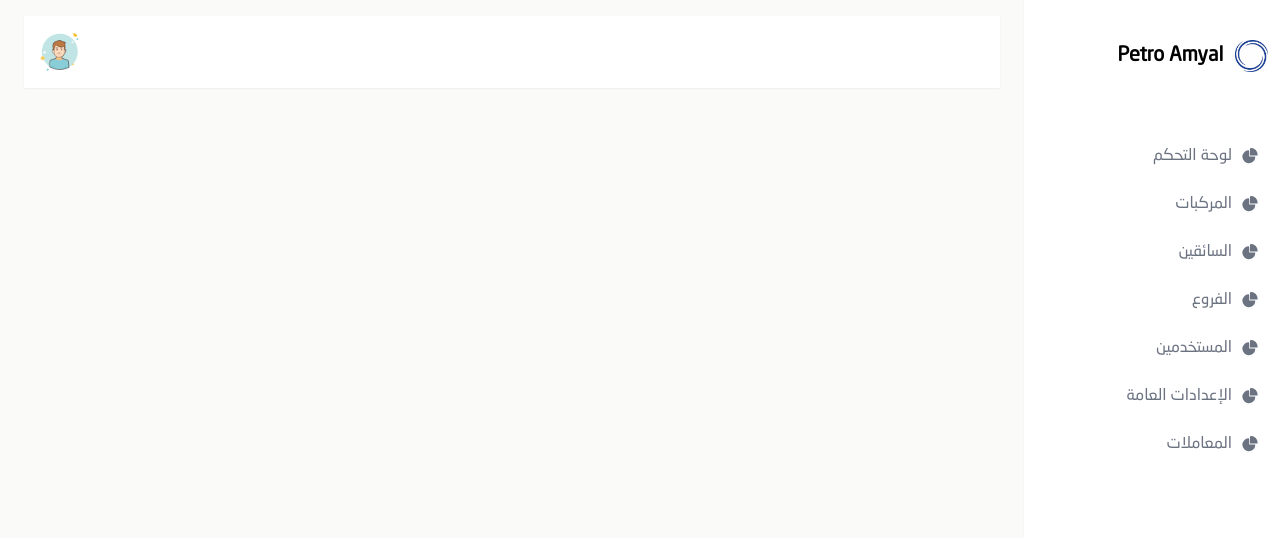
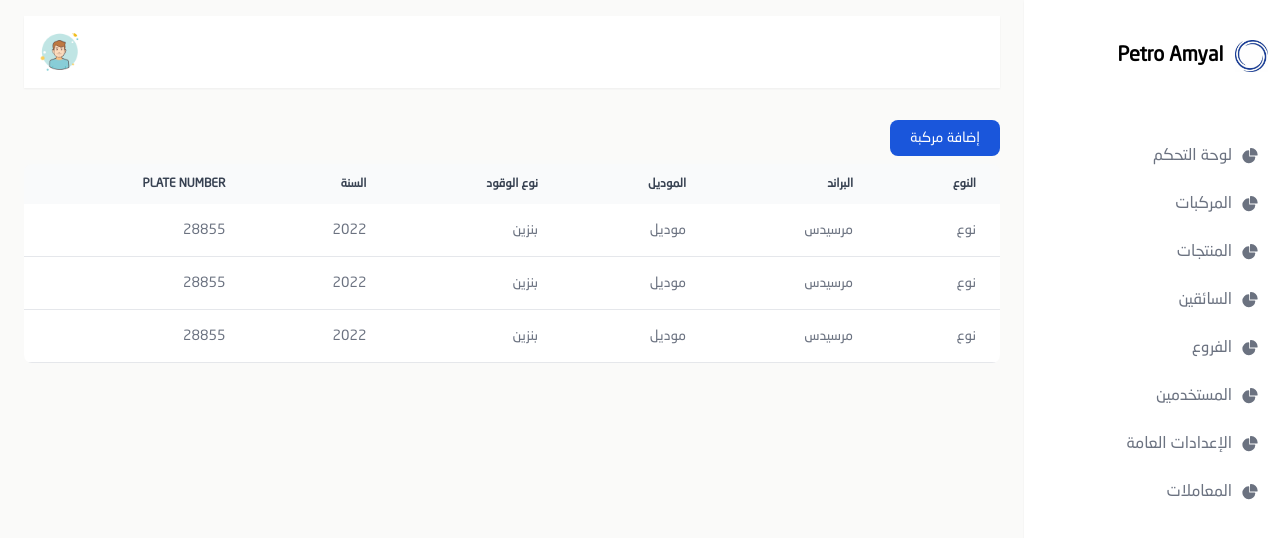
Before and after one commit to Ahmed-Alkhatim/vue-mvvm-pattern, a Vue app: page /vehicles in a window 1280 px wide. Shown: the top 538 px of the page. Built offline with nearby package versions, Linux system fonts and the light colour scheme; the HTML template or start-up script is replaced by a standard one.

Commit message:
branches products, vehicles, branches, products,

```diff
--- a/src/components/Sidebar.vue
+++ b/src/components/Sidebar.vue
@@ -34,7 +34,8 @@ import logo from "@/assets/images/logo.png"
 
 const navigators = [
     { route: "/cpanel", name : "لوحة التحكم" },
-    { route: "/mr", name :  "المركبات" },
+    { route: "/vehicles", name :  "المركبات" },
+    { route: "/product", name :  "المنتجات" },
     { route: "/drivers", name :  "السائقين" },
     { route: "/branches", name :  "الفروع" },
     { route: "/users", name :  "المستخدمين" },
--- a/src/router/index.js
+++ b/src/router/index.js
@@ -4,6 +4,9 @@ import PasswordReset from '@/views/auth/login/PasswordReset.vue'
 import Register from '@/views/auth/register/index.vue'
 import HomePage from "@/views/home/index.vue"
 import Drivers from "@/views/drivers/index.vue"
+import Vehicles from "@/views/vehicles/index.vue"
+import Branches from "@/views/branches/index.vue"
+import Product from "@/views/products/index.vue"
 const router = createRouter({
   history: createWebHistory(import.meta.env.BASE_URL),
   routes: [
@@ -45,18 +48,23 @@ const router = createRouter({
     {
       path: '/branches',
       name: 'branches',
-      component: ''
+      component: Branches
+    },
+    {
+      path: '/product',
+      name: 'product',
+      component: Product
     },
     {
       path: '/drivers',
       name: 'drivers',
       component: Drivers
     },
-    // {
-    //   path: '/mr',
-    //   name: 'mr',
-    //   component: ''
-    // },
+    {
+      path: '/vehicles',
+      name: 'vehicles',
+      component: Vehicles
+    },
     {
       path: '/cpanel',
       name: 'cpanel',
--- /dev/null
+++ b/src/stores/branches.js
@@ -0,0 +1,15 @@
+import { defineStore } from "pinia";
+import { ref } from "vue";
+
+export const useBranchesStore = defineStore("branches", () => {
+
+    const branches = ref([
+        {}
+    ])
+
+    const setBranches = (data) => {
+        branches.value = data
+    }
+
+    return { branches, setBranches}
+})
--- a/src/stores/index.js
+++ b/src/stores/index.js
@@ -1,4 +1,6 @@
 import { useDriversStore } from "./drivers"
+import { useVehiclesStore } from "./vehicles"
+import { useBranchesStore } from "./branches"
+import { useProductsStore } from "./products"
 
-
-export { useDriversStore }
+export { useDriversStore, useVehiclesStore, useBranchesStore, useProductsStore }
--- /dev/null
+++ b/src/stores/products.js
@@ -0,0 +1,17 @@
+import { defineStore } from "pinia";
+import { ref } from "vue";
+export const useProductsStore = defineStore("products", () => {
+
+    // states
+    const products = ref([
+        { "id" : "2", "profile_id" : "2", "product_type_id" : "2", "name" : "منتج", "price" : "3000", "description" : "وصف للمنتج", "status" : "active", "created_at" : "22/2/2022", "updated_at" : "22/2/2030" },
+        { "id" : "2", "profile_id" : "2", "product_type_id" : "2", "name" : "منتج", "price" : "3000", "description" : "وصف للمنتج", "status" : "active", "created_at" : "22/2/2022", "updated_at" : "22/2/2030" }
+
+    ])
+
+    const setProducts = (data) => {
+        products.value = data
+    }
+
+    return { products, setProducts }
+})
--- /dev/null
+++ b/src/stores/vehicles.js
@@ -0,0 +1,19 @@
+import { defineStore } from "pinia";
+import { ref } from "vue";
+
+
+export const useVehiclesStore = defineStore( "Vehicles", () => {
+    const vehicles = ref([
+        { "id" : "", "manageable_type" : "", "manageable_id" : "", "type" : "نوع ", "brand" : "مرسيدس", "model" : "موديل", "fuel_type" : "بنزين", "year" : "2022", "plate_number" : "28855", "created_at" : "28855", "updated_at" : "2022" },
+        { "id" : "", "manageable_type" : "", "manageable_id" : "", "type" : "نوع ", "brand" : "مرسيدس", "model" : "موديل", "fuel_type" : "بنزين", "year" : "2022", "plate_number" : "28855", "created_at" : "28855", "updated_at" : "2022" },
+        { "id" : "", "manageable_type" : "", "manageable_id" : "", "type" : "نوع ", "brand" : "مرسيدس", "model" : "موديل", "fuel_type" : "بنزين", "year" : "2022", "plate_number" : "28855", "created_at" : "28855", "updated_at" : "2022" }
+    ])
+
+    // Actions
+    const setVehicles = (data) => {
+        vehicles.value = data
+    }
+
+    return({ vehicles, setVehicles })
+})
+//
--- /dev/null
+++ b/src/views/branches/AddBranch.vue
@@ -0,0 +1,38 @@
+<template>
+    <Dialog v-model="isDialogVisible">
+
+        <template #activator>
+            <Btn size="small" color="primary">إضافة فرع</Btn>
+        </template>
+
+        <Card title="إضافة فرع">
+
+            <div class = "flex justify-end">
+                <div class = "mt-4">
+                    <Btn size = "small" color = "primary">إضافة</Btn>
+                    <Btn @click = "isDialogVisible = false" size = "small" color = "secondary">إلغاء</Btn>
+                </div>
+            </div>
+        </Card>
+    </Dialog>
+</template>
+
+<script setup>
+import { reactive, ref } from 'vue';
+import { Dialog, Btn, Card, TextInput, DateInput, NumberInput } from "@/components"
+
+// States
+const isDialogVisible = ref(false)
+
+const branchData = reactive({
+
+})
+
+const errors = reactive({
+
+ })
+</script>
+
+<style lang="scss" scoped>
+
+</style>
--- /dev/null
+++ b/src/views/branches/index.vue
@@ -0,0 +1,29 @@
+<template>
+<div>
+    <div>
+        <AddBranch />
+    </div>
+    <div>
+    <VTable :heads = "[]">
+        <VTableRow v-for="branch in []">
+            <td>{{ branch.name }}</td>
+            <td>{{ branch.name }}</td>
+            <td>{{ branch.name }}</td>
+            <td>{{ branch.name }}</td>
+            <td>{{ branch.name }}</td>
+            <td>{{ branch.name }}</td>
+            <td>{{ branch.name }}</td>
+        </VTableRow>
+    </VTable>
+    </div>
+</div>
+</template>
+
+<script setup>
+import { VTable, VTableRow } from "@/components"
+import AddBranch from "./AddBranch.vue";
+</script>
+
+<style lang="scss" scoped>
+
+</style>
--- /dev/null
+++ b/src/views/products/AddProduct.vue
@@ -0,0 +1,58 @@
+<template>
+    <Dialog v-model="isDialogVisible">
+
+        <template #activator>
+            <Btn size="small" color="primary">إضافة منتج</Btn>
+        </template>
+
+        <Card class="space-y-5 w-[600px]" title="إضافة منتج">
+            <div class="grid grid-cols-2 gap-2">
+                <TextInput v-model = "productData.name" label = "الإسم "  :error = "productData.name"/>
+                <TextInput v-model = "productData.profile_id" label = "البروفايل"  :error = "productData.profile_id"/>
+            </div>
+            <TextInput v-model = "productData.price" label = "السعر"  :error = "productData.price"/>
+            <TextInput v-model = "productData.description" label = "الوصف"  :error = "productData.description"/>
+            <TextInput v-model = "productData.status" label = "الحالة"  :error = "productData.status"/>
+            <TextInput v-model = "productData.created_at" label = "تاريخ الإنشاء"  :error = "productData.created_at"/>
+            <div class = "flex justify-end">
+                <div class = "mt-4">
+                    <Btn size = "small" color = "primary">إضافة</Btn>
+                    <Btn @click = "isDialogVisible = false" size = "small" color = "secondary">إلغاء</Btn>
+                </div>
+            </div>
+
+        </Card>
+    </Dialog>
+</template>
+
+<script setup>
+import { reactive, ref } from 'vue';
+import { Dialog, Btn, Card, TextInput, DateInput, NumberInput } from "@/components"
+
+// States
+const isDialogVisible = ref(false)
+
+const productData = reactive({
+    name : "",
+    profile_id : "",
+    price : "",
+    description : "",
+    status : "",
+    created_at : "",
+    updated_at : "",
+})
+
+const errors = reactive({
+    name : "",
+    profile_id : "",
+    price : "",
+    description : "",
+    status : "",
+    created_at : "",
+    updated_at : "",
+ })
+</script>
+
+<style lang="scss" scoped>
+
+</style>
--- /dev/null
+++ b/src/views/products/index.vue
@@ -0,0 +1,33 @@
+<template>
+    <div>
+        <div>
+            <AddProduct />
+        </div>
+        <div>
+        <VTable :heads = '["الإسم ", "البروفايل", "السعر", "الوصف", "الحالة", "تاريخ الإنشاء"]'>
+            <VTableRow v-for="product in productsStore.products">
+                <td>{{ product.name }}</td>
+                <td>{{ product.profile_id }}</td>
+                <td>{{ product.price }}</td>
+                <td>{{ product.description }}</td>
+                <td>{{ product.status }}</td>
+                <td>{{ product.created_at }}</td>
+            </VTableRow>
+        </VTable>
+        </div>
+    </div>
+    </template>
+
+    <script setup>
+    import { VTable, VTableRow } from "@/components"
+    import AddProduct from "./AddProduct.vue";
+    import { useProductsStore } from "@/stores"
+
+    // Stores
+    const productsStore = useProductsStore()
+
+    </script>
+
+    <style lang="scss" scoped>
+
+    </style>
--- /dev/null
+++ b/src/views/vehicles/AddVehicle.vue
@@ -0,0 +1,52 @@
+<template>
+    <Dialog v-model="isDialogVisible">
+        <template #activator>
+            <Btn size="small" color="primary">إضافة مركبة</Btn>
+        </template>
+        <Card  class="space-y-5 w-[600px]" title = "إضافة مركبة">
+            <TextInput v-model="vehicleData.name" label = "النوع"  :error = "errors.name"/>
+            <div class="grid grid-cols-2 gap-2">
+                <TextInput v-model="vehicleData.model" label = "الموديل"  :error = "errors.model"/>
+                <TextInput v-model="vehicleData.year" label = "السنة"  :error = "errors.year"/>
+            </div>
+                <TextInput v-model="vehicleData.fuel_type" label = "نوع الوقود"  :error = "errors.fuel_type"/>
+            <TextInput v-model="vehicleData.plate_number" label = "Plate number"  :error = "errors.plate_number"/>
+            <div class = "flex justify-end">
+                    <div class = "mt-4">
+                        <Btn size = "small" color = "primary">إضافة</Btn>
+                        <Btn @click = "isDialogVisible = false" size = "small" color = "secondary">إلغاء</Btn>
+                    </div>
+                </div>
+        </Card>
+    </Dialog>
+</template>
+
+<script setup>
+import { reactive, ref } from "vue"
+import { Dialog, Btn, Card, TextInput } from "@/components"
+const isDialogVisible = ref(false)
+
+const vehicleData = reactive({
+    name : "",
+    type : "",
+    brand : "",
+    model : "",
+    fuel_type : "",
+    year : "",
+    plate_number : ""
+})
+
+const errors = reactive({
+    name : "",
+    type : "",
+    brand : "",
+    model : "",
+    fuel_type : "",
+    year : "",
+    plate_number : ""
+})
+</script>
+
+<style lang="scss" scoped>
+
+</style>
--- /dev/null
+++ b/src/views/vehicles/index.vue
@@ -0,0 +1,31 @@
+<template>
+    <div>
+        <div>
+            <AddVehicle />
+        </div>
+        <div>
+            <VTable :heads = '[ "النوع ", "البراند", "الموديل", "نوع الوقود", "السنة", "Plate number" ]'>
+                <VTableRow v-for = "vehicle in vehiclesStore.vehicles">
+                    <td>{{ vehicle.type }}</td>
+                    <td>{{ vehicle.brand }}</td>
+                    <td>{{ vehicle.model }}</td>
+                    <td>{{ vehicle.fuel_type }}</td>
+                    <td>{{ vehicle.year }}</td>
+                    <td>{{ vehicle.plate_number }}</td>
+                </VTableRow>
+            </VTable>
+        </div>
+    </div>
+</template>
+
+<script setup>
+import { VTable, VTableRow } from '@/components';
+import { useVehiclesStore } from '@/stores';
+import AddVehicle from "./AddVehicle.vue"
+
+const vehiclesStore = useVehiclesStore()
+</script>
+
+<style lang="scss" scoped>
+
+</style>
```
